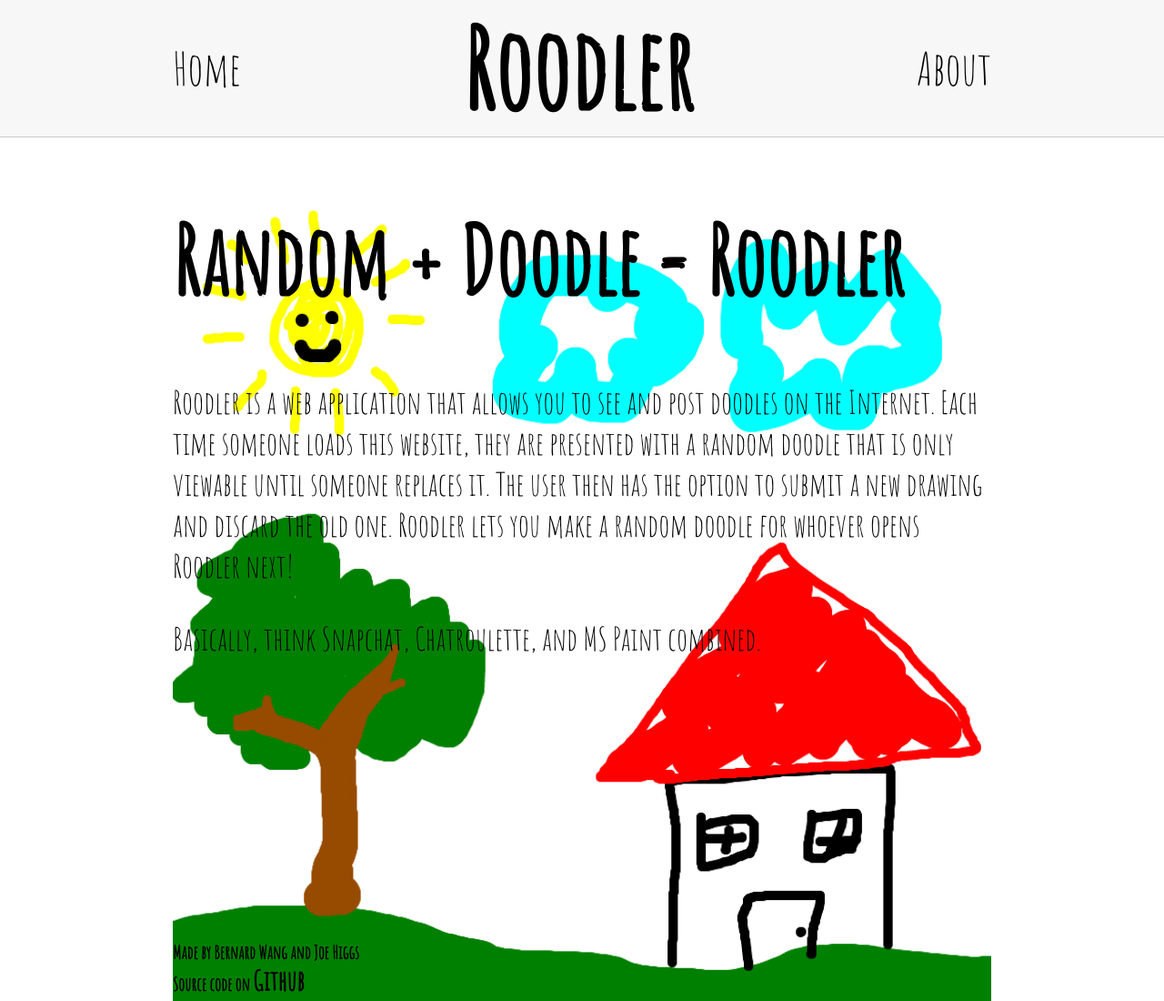
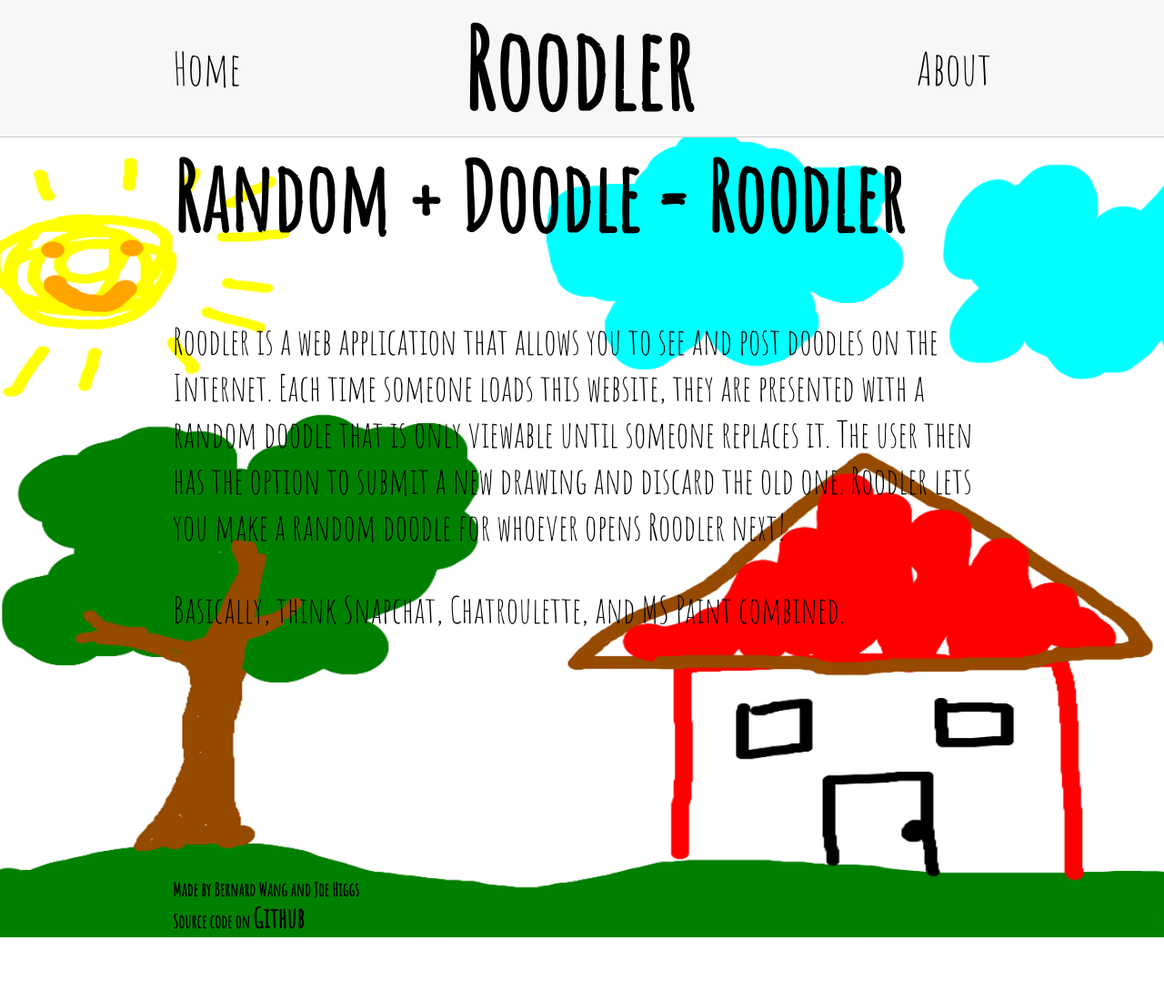
Before and after one commit to bernardwang/roodler, a Flask app: page /about in a window 1280 px wide. Shown: the whole page at 91% size. After the commit the page ends 1030 px from the top, so only its background shows below. Run offline with Flask 2, Linux system fonts and the light colour scheme; some libraries are stand-ins or nearby versions; some web fonts are replaced.

Commit message:
new about page background

```diff
--- a/app/static/css/style.css
+++ b/app/static/css/style.css
@@ -7,7 +7,7 @@ body{
 	background: white;
 	margin: 0;
 }
-.navbar{
+.navbar,.about_navbar{
 	font-family: 'Rancho', 'Amatic SC', cursive;
 	text-align: center;
 	height: 150px;
@@ -251,22 +251,33 @@ canvas{
 .cyan{background-color: #00FFFF;}
 
 /***************************************************************************/
+.about_navbar{
+	margin-bottom: 0;
+}
+.about_container{
+	height: 880px;
+	margin: 0;
+	margin-top: -70px;
+	background: url('../img/background.png');
+	background-size: auto 100%;
+	background-position:center bottom;
+	background-repeat:no-repeat;
+}
 .about_section{
+	margin-top: 0px;
 	margin-left: auto;
 	margin-right:auto;
 	display: block;
 	max-width: 900px;
 	height: 880px;
+
 	font-family: 'Rancho', 'Amatic SC', cursive;
-
-	background: url('../img/background.png');
-	background-size: 100%;
 }
 .about_header{
 	font-size: 103px;
 }
 .about_text{
-	font-size: 35px;
+	font-size: 40px;
 	/*font-family: 'Raleway', sans-serif;*/
 	/*font-family: 'Gudea', sans-serif;*/
 	font-weight: 500;
@@ -276,7 +287,7 @@ canvas{
 	vertical-align: sub;
 }
 .about_credit{
-	margin-top: 310px;
+	margin-top: 270px;
 	font-size: 20px;
 	margin-bottom: 0;
 }
--- a/app/templates/about.html
+++ b/app/templates/about.html
@@ -18,7 +18,7 @@
 	</head>
 
 	<body>
-		<nav class="navbar">
+		<nav class="about_navbar">
 			<ul>
 				<li class="home">
 					<a href="/">Home</a>
@@ -32,6 +32,7 @@
 			</ul>
 		</nav>
 
+		<div class="about_container">
 			<div class="about_section">
 				<h1 class="about_header">Random + Doodle = Roodler</h1>
 				<p class="about_text">
@@ -46,5 +47,6 @@
 					Source code on <a class="roodler_source" href="https://github.com/bw-vbnm/cs-125-honors-project" target="_blank"> Github </a>
 				</h3>
 			</div>
+		</div>
 	</body>
 </html>
```
Also changed, not shown: app/static/img/background.png. Lines whose indentation alone changed are shown as unchanged.
